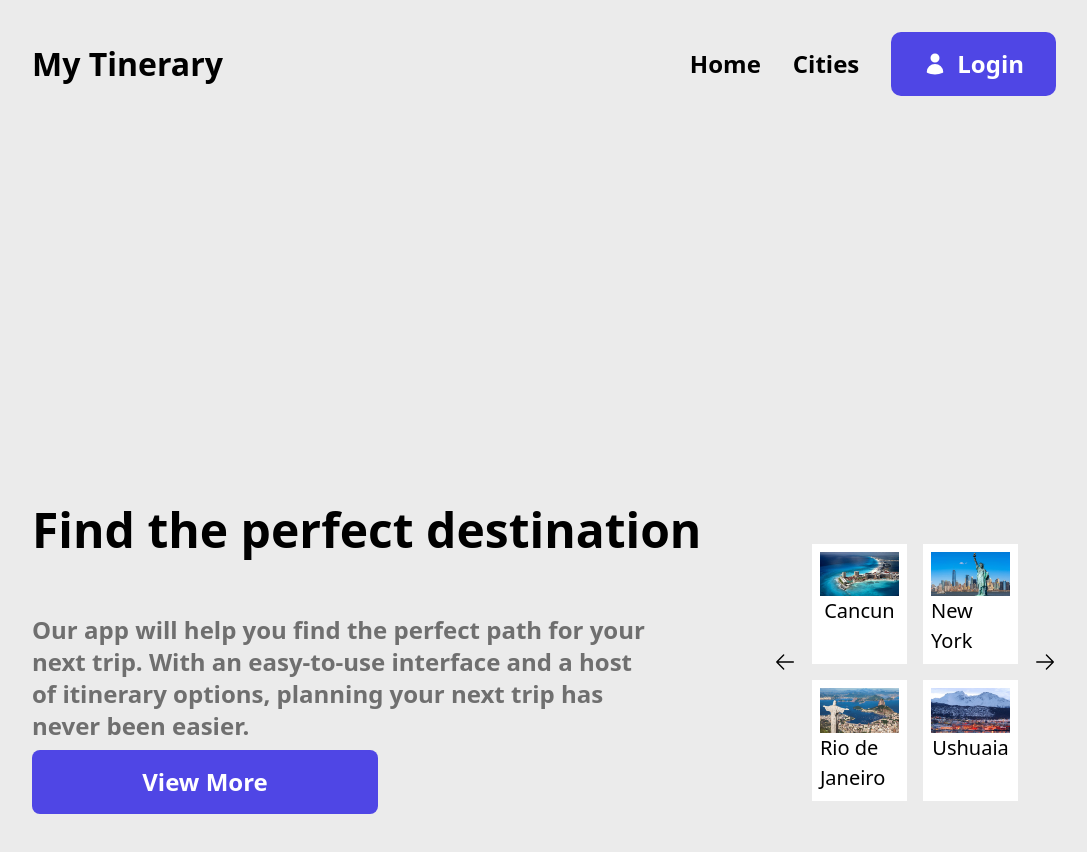
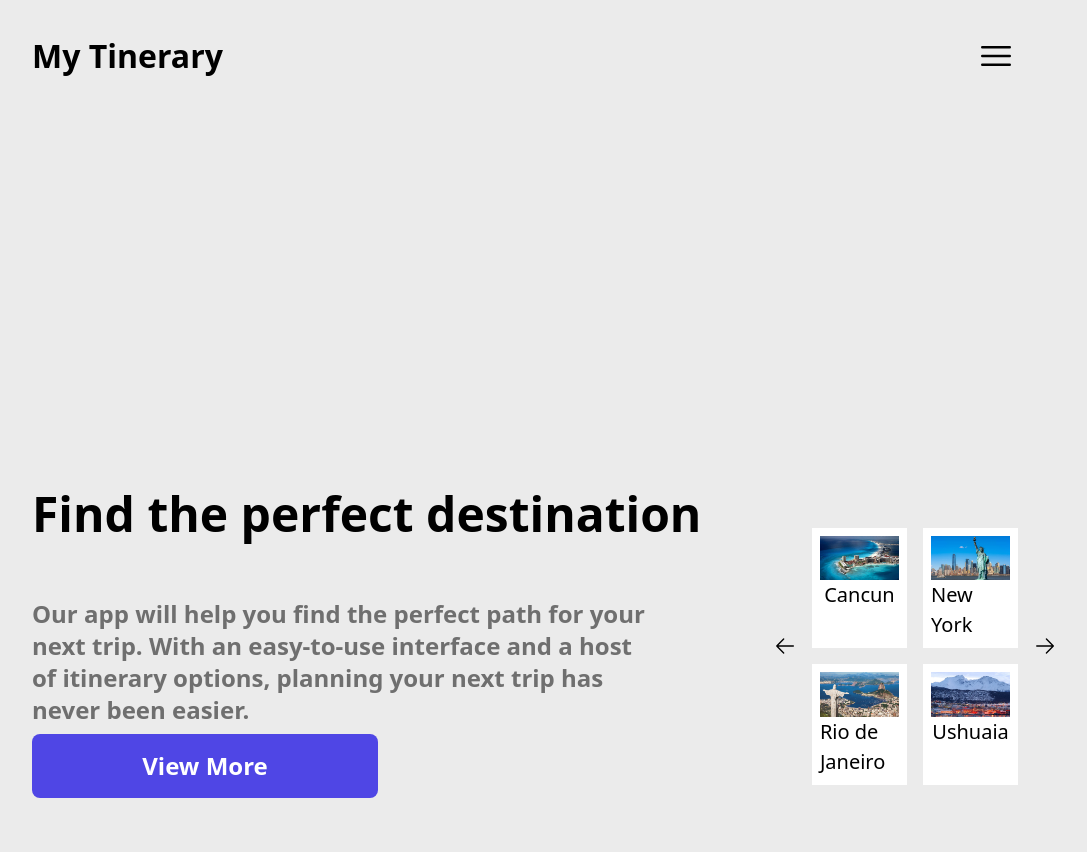
Before and after one commit to LiliaG-hiramatsu/mytinerary-garcia, a React app: page / in a window 1280 px wide. Shown: the top 852 px of the page, without its empty margins (187-1274 px from the left). Built offline with nearby package versions, Linux system fonts and the light colour scheme; the HTML template or start-up script is replaced by a standard one.

Commit message:
states - navbar desplegable y carrousel manual (#2)

```diff
--- a/src/components/Arrow.jsx
+++ b/src/components/Arrow.jsx
@@ -1,7 +1,15 @@
-export default function Arrow( {direction} ) {
+export default function Arrow({ direction, onClick }) {
     return (
-        <svg xmlns="http://www.w3.org/2000/svg" fill="none" viewBox="0 0 24 24" strokeWidth={1.5} stroke="currentColor" className="w-6 h-6">
-        <path strokeLinecap="round" strokeLinejoin="round" d={direction} />
+        <svg
+            xmlns="http://www.w3.org/2000/svg"
+            fill="none"
+            viewBox="0 0 24 24"
+            strokeWidth={1.5}
+            stroke="currentColor"
+            className="w-6 h-6 cursor-pointer"
+            onClick={onClick}
+        >
+            <path strokeLinecap="round" strokeLinejoin="round" d={direction} />
         </svg>
-    )
+    );
 }
--- a/src/components/Carousel.jsx
+++ b/src/components/Carousel.jsx
@@ -1,20 +1,41 @@
 import CardPolaroid from "../components/CardPolaroid"
 import Arrow from "../components/Arrow"
+import { useState } from "react"
 
 export default function Carousel({ data }) {
+    let [counter, setCounter] = useState(0)
+    let [counterTo, setCounterTo] = useState(4)
+    function next_slide() {
+        if (data.length <= counterTo) {
+            setCounter(0)
+            setCounterTo(4)
+        } else {
+            setCounter(counter + 4)
+            setCounterTo(counterTo + 4)
+        }
+    }
+    function prev_slide() {
+        if (counter <= 0) {
+            setCounter(data.length - 4)
+            setCounterTo(data.length)
+        } else {
+            setCounter(counter - 4)
+            setCounterTo(counterTo - 4)
+        }
+    }
     return (
         <div className="flex justify-center items-center">
-            <Arrow direction="M10.5 19.5L3 12m0 0l7.5-7.5M3 12h18" />
+            <Arrow direction="M10.5 19.5L3 12m0 0l7.5-7.5M3 12h18" onClick={prev_slide} />
             <div className="flex w-11/12 flex-wrap justify-center mt-5">
-            {data.slice(0,4).map(each =>
-            <CardPolaroid
-                key={each.id}
-                src={each.photo}
-                alt={each.id}
-                text={each.city}
-            />)}
+                {data.slice(counter, counterTo).map((each, index) =>
+                <CardPolaroid
+                    key={index}
+                    src={each.photo}
+                    alt={each.id}
+                    text={each.city}
+                />)}
             </div>
-            <Arrow direction="M13.5 4.5L21 12m0 0l-7.5 7.5M21 12H3" />
+            <Arrow direction="M13.5 4.5L21 12m0 0l-7.5 7.5M21 12H3" onClick={next_slide} />
         </div>
     )
 }
--- a/src/components/NavBar.jsx
+++ b/src/components/NavBar.jsx
@@ -1,17 +1,53 @@
+import { useState } from "react";
+
 export default function NavBar() {
+    let [show, setShow] = useState(false)
     return (
-        <header className="w-4/5 mt-[32px] ml-[219px] flex justify-between items-center">
-            <span className="font-bold text-[32px] leading-10">My Tinerary</span>
-            <nav className="flex justify-center items-center gap-8">
-                <a href="#" className="font-bold text-[24px] leading-8">Home</a>
-                <a href="#" className="font-bold text-[24px] leading-8">Cities</a>
-                <button className="rounded-[10px] py-[16px] px-[32px] flex justify-center items-center gap-2.5 bg-indigo-600 font-bold text-[24px] leading-8 text-white">
-                    <svg xmlns="http://www.w3.org/2000/svg" viewBox="0 0 24 24" fill="currentColor" className="w-6 h-6">
-                        <path fillRule="evenodd" d="M7.5 6a4.5 4.5 0 119 0 4.5 4.5 0 01-9 0zM3.751 20.105a8.25 8.25 0 0116.498 0 .75.75 0 01-.437.695A18.683 18.683 0 0112 22.5c-2.786 0-5.433-.608-7.812-1.7a.75.75 0 01-.437-.695z" clipRule="evenodd" />
-                    </svg>
-                    Login
+    <header className="w-4/5 mt-[32px] ml-[219px] flex justify-between items-center">
+        <span className="font-bold text-[32px]">My Tinerary</span>
+        <nav className="flex justify-end px-10">
+        <svg
+            xmlns="http://www.w3.org/2000/svg"
+            fill="none"
+            viewBox="0 0 24 24"
+            strokeWidth={1.5}
+            stroke="currentColor"
+            className="w-[40px] h-[40px] cursor-pointer"
+            onClick={()=>setShow(!show)}
+        >
+            <path
+            strokeLinecap="round"
+            strokeLinejoin="round"
+            d="M3.75 6.75h16.5M3.75 12h16.5m-16.5 5.25h16.5"
+            />
+        </svg>
+        {show ? (
+            <div className="flex ms-5 absolute top-[80px] rigth-[80px] flex-col">
+                <p className="font-bold text-[24px] px-2 bg-white rounded-xl w-[100px] text-center my-1">
+                Home
+                </p>
+                <p className="font-bold text-[24px] px-2 bg-white rounded-xl w-[100px] text-center my-1">
+                Cities
+                </p>
+                <button className="rounded-[10px] py-[16px] px-[32px] flex justify-center items-center gap-2.5 bg-indigo-600 font-bold text-[24px] text-white my-1">
+                <svg
+                    xmlns="http://www.w3.org/2000/svg"
+                    viewBox="0 0 24 24"
+                    fill="currentColor"
+                    className="w-6 h-6"
+                >
+                    <path
+                    fillRule="evenodd"
+                    d="M7.5 6a4.5 4.5 0 119 0 4.5 4.5 0 01-9 0zM3.751 20.105a8.25 8.25 0 0116.498 0 .75.75 0 01-.437.695A18.683 18.683 0 0112 22.5c-2.786 0-5.433-.608-7.812-1.7a.75.75 0 01-.437-.695z"
+                    clipRule="evenodd"
+                    />
+                </svg>
+                Login
                 </button>
-            </nav>
-        </header>
-    )
+            </div>
+        ) : (null)}
+
+        </nav>
+    </header>
+    );
 }
```
